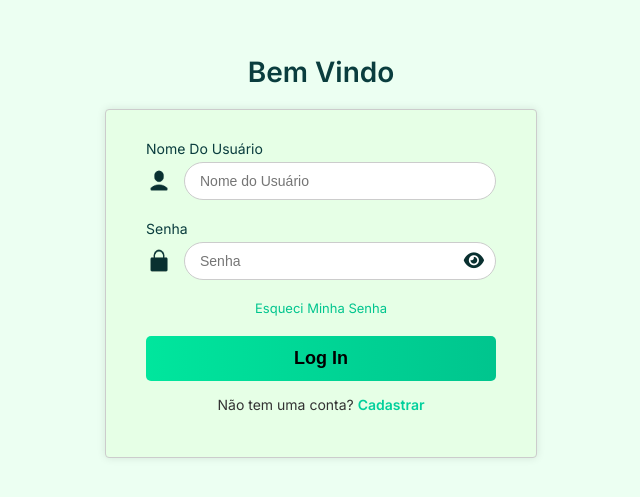
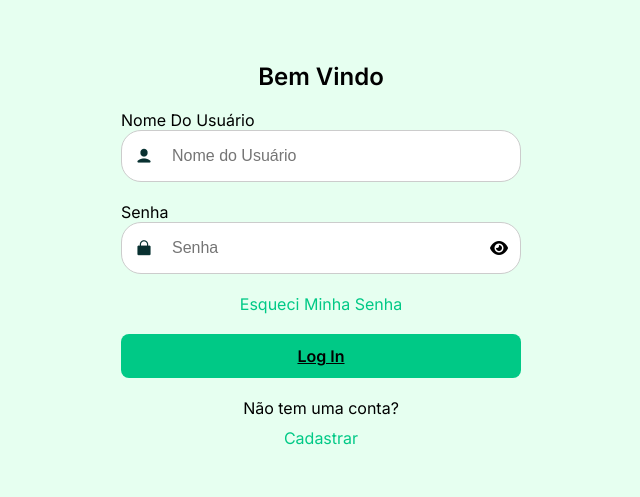
Before and after one commit to LucasVSS04/Trabalho_Emanoel, an Electron app: page view/login/login.html in a window 800 px wide. Shown: the part 155-652 px from the top of the page, without its empty margins (79-719 px from the left). Drawn offline with Linux system fonts and the light colour scheme.

Commit message:
commit 4
quarto commit

```diff
--- a/view/login/login.html
+++ b/view/login/login.html
@@ -16,7 +16,6 @@
 <body>
     <div class="container">
         <h2>Bem Vindo</h2>
-        <div class="login-box">
         <form>
             <div class="input-group">
                 <label for="username">Nome Do Usuário</label>
@@ -37,14 +36,13 @@
 
             <a href="#" class="forgot">Esqueci Minha Senha</a>
 
-                <button type="submit" class="login-btn">Log In</button>
+            <a href="/view/pin/confirmacao-pin.html" class="login-btn">Log In</a>
 
             <div class="register-option">
                 <p>Não tem uma conta? <a href="/view/cadastro/cadastro.html" class="register-link" id="voltar-inicio">Cadastrar</a></p>
             </div>
         </form>
     </div>
-    </div>
 
     <script src="login.js"></script>
 </body>
--- a/view/login/style-login.css
+++ b/view/login/style-login.css
@@ -1,31 +1,17 @@
 body {
-    margin: 0;
-    padding: 0;
-    background-color: #ecfff2;
     font-family: 'Inter', sans-serif;
+    background-color: #e6fff0;
     display: flex;
+    justify-content: center;
     align-items: center;
-    justify-content: center;
     height: 100vh;
 }
 
 .container {
     text-align: center;
-}
-
-h2 {
-    color: #0a3d3e;
-    font-size: 28px;
-    margin-bottom: 20px;
-}
-
-.login-box {
-    background-color: #e6ffe6;
-    border: 1px solid #ccc;
-    padding: 30px 40px;
-    border-radius: 4px;
-    box-shadow: 0 0 8px rgba(0,0,0,0.1);
-    width: 350px;
+    max-width: 400px;
+    width: 100%;
+    padding: 20px;
 }
 
 .input-group {
@@ -33,85 +19,68 @@ h2 {
     text-align: left;
 }
 
-.input-group label {
-    font-size: 14px;
-    margin-bottom: 5px;
-    display: block;
-    color: #0a3d3e;
-}
-
 .input-row {
     display: flex;
     align-items: center;
-    position: relative;
+    border: 1px solid #ccc;
+    border-radius: 20px;
+    padding: 8px 12px;
+    background-color: white;
+}
+
+.input-row input {
+    border: none;
+    flex: 1;
+    padding: 8px;
+    outline: none;
+    font-size: 16px;
+    background-color: transparent;
 }
 
 .icon-fixed {
-    width: 26px;
-    height: 26px;
-    margin-right: 12px;
-}
-
-.input-row input {
-    flex: 1;
-    padding: 10px 40px 10px 15px;
-    border-radius: 20px;
-    border: 1px solid #ccc;
-    outline: none;
-    font-size: 14px;
-    background-color: white;
+    width: 20px;
+    margin-right: 10px;
 }
 
 .eye-icon {
-    position: absolute;
-    right: 12px;
-    font-size: 18px; /* ou ajuste como quiser */
-    color: #093030; /* cor do ícone */
     cursor: pointer;
 }
 
-.forgot {
+.login-btn {
+    width: 100%;
+    max-width: 450px;
+    padding: 12px 0;
+    background-color: #00c986;
+    border: none;
+    border-radius: 8px;
+    color: black;
+    font-weight: bold;
+    font-size: 16px;
+    cursor: pointer;
+    margin: 20px auto;
     display: block;
-    text-align: center;
-    font-size: 13px;
-    color: #00c58e;
-    text-decoration: none;
-    margin-bottom: 20px;
 }
 
-.login-btn {
-    background: linear-gradient(to right, #00e69d, #00c58e);
-    border: none;
-    padding: 12px 25px;
-    font-size: 18px;
-    color: #000;
-    border-radius: 5px;
-    cursor: pointer;
-    font-weight: bold;
-    width: 100%;
-    transition: background 0.3s ease;
+.forgot {
+    color: #00c7a1;
+    text-decoration: none;
+    transition: all 0.2s ease-in-out;
 }
 
-.login-btn:hover {
-    background: linear-gradient(to right, #00d18c, #00b47f);
+.forgot:hover {
+    text-decoration: underline;
+}
+
+.forgot, .register-link {
+    display: block;
+    margin-top: 10px;
+    color: #00c986;
+    text-decoration: none;
+}
+.register-link:hover{
+    text-decoration: underline;
 }
 
 .register-option {
-    text-align: center;
     margin-top: 15px;
 }
-
-.register-option p {
-    font-size: 14px;
-    color: #333;
-}
-
-.register-link {
-    color: #00d09c;
-    text-decoration: none;
-    font-weight: 600;
-}
-
-.register-link:hover {
-    text-decoration: underline;
-}
--- /dev/null
+++ b/view/pin/style-pin.css
@@ -0,0 +1,70 @@
+body {
+    font-family: 'Inter', sans-serif;
+    background-color: #e6fff0;
+    display: flex;
+    justify-content: center;
+    align-items: center;
+    height: 100vh;
+    margin: 0;
+}
+
+.container {
+    text-align: center;
+    max-width: 400px;
+    width: 100%;
+    padding: 20px;
+}
+
+.label-pin {
+    display: block;
+    margin-bottom: 8px;
+    font-weight: 600;
+}
+
+.input-row {
+    display: flex;
+    align-items: center;
+    background-color: #fff;
+    border: 1px solid #ccc;
+    border-radius: 20px;
+    padding: 8px 12px;
+    margin-bottom: 20px;
+}
+
+.icon-fixed {
+    margin-right: 10px;
+    color: #444;
+}
+
+input[type="text"] {
+    flex: 1;
+    border: none;
+    outline: none;
+    font-size: 16px;
+    background: transparent;
+}
+
+.confirm-btn {
+    width: 100%;
+    padding: 12px;
+    background-color: #00c986;
+    color: #000;
+    border: none;
+    border-radius: 8px;
+    font-weight: bold;
+    font-size: 16px;
+    cursor: pointer;
+    margin-bottom: 10px;
+}
+
+.resend-btn {
+    width: 100%;
+    padding: 12px;
+    background-color: #fff;
+    color: #000;
+    border: 2px solid #000;
+    border-radius: 8px;
+    font-weight: bold;
+    font-size: 16px;
+    cursor: pointer;
+}
```
Also changed, not shown: view/cadastro/cadastro.css (+21 -12 lines), view/pin/confirmacao-pin.html (added, +26 -0 lines), view/pin/style-pin.js (added). Lines whose indentation alone changed are shown as unchanged.
